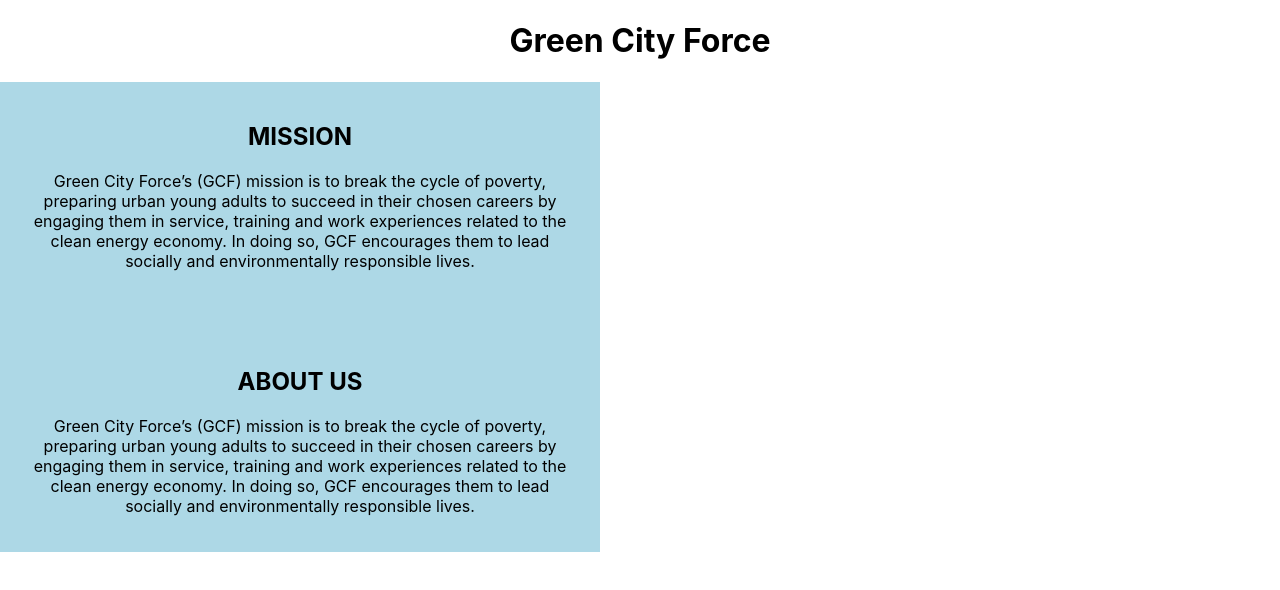
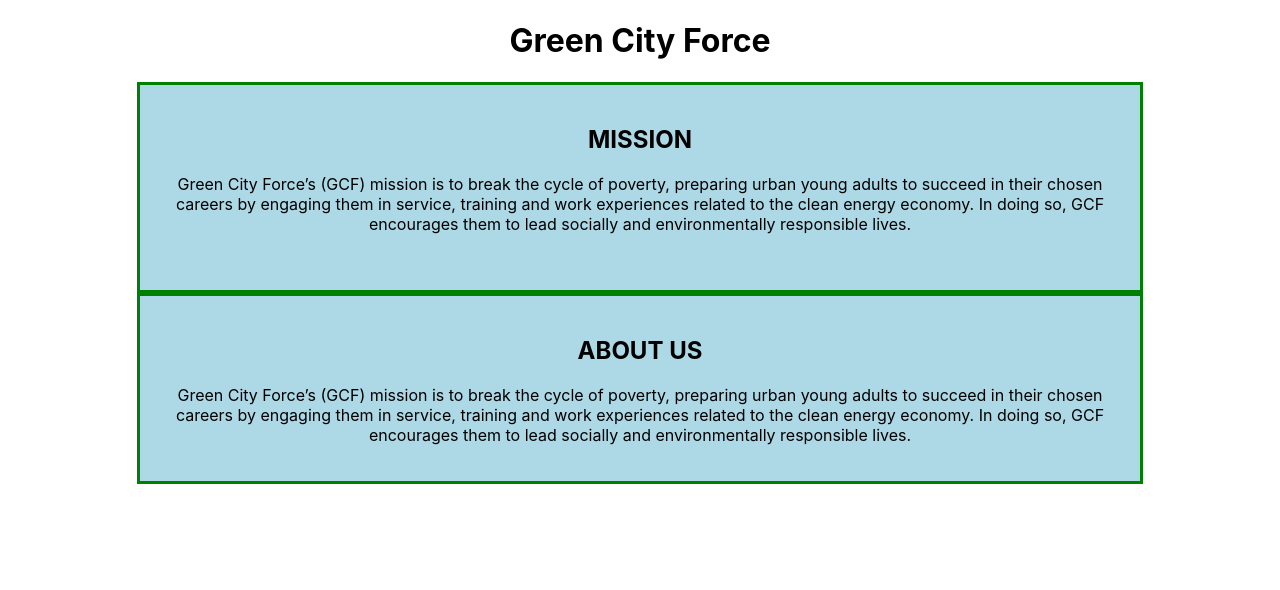
Before and after one commit to jerseycity2018/team-6, a React (Create React App) app: page / in a window 1280 px wide. Shown: the top 590 px of the page. Built offline with nearby package versions, Linux system fonts and the light colour scheme.

Commit message:
update home.js

```diff
--- a/src/index.css
+++ b/src/index.css
@@ -20,4 +20,7 @@
   color: black;
   padding: 20px;
   text-align: center;
+  margin: auto;
+  width: 75%;
+  border: 3px solid green;
 }
```
